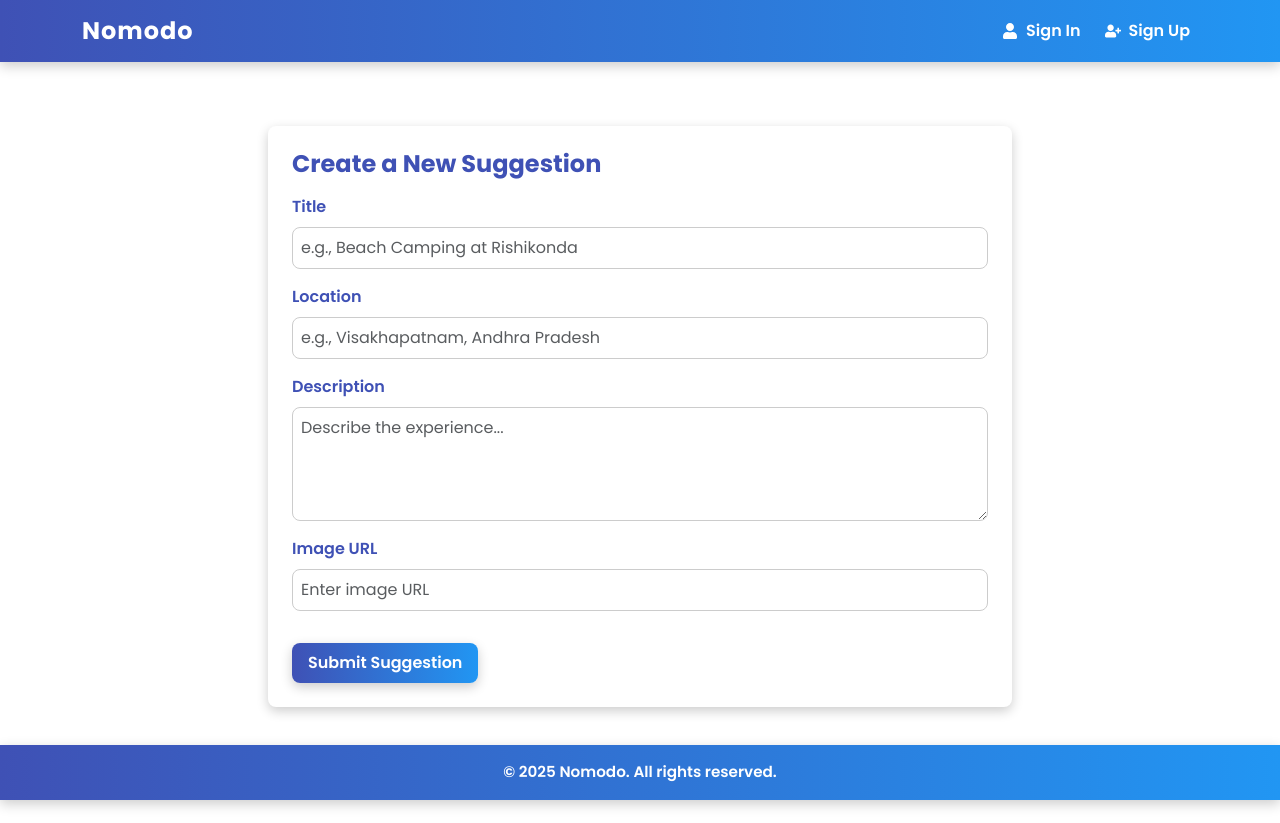
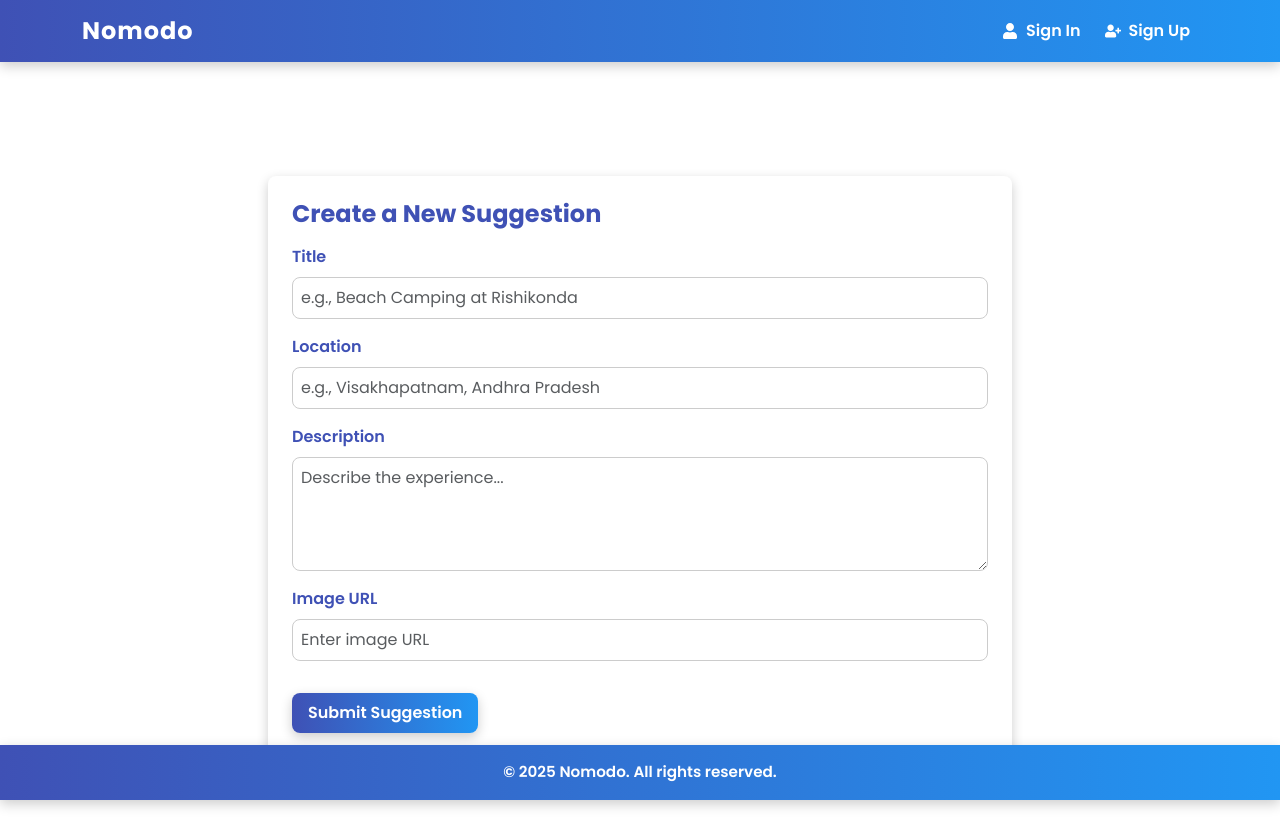
Before and after one commit to nehal-5/nomodo-travel, a React (Vite) app in the folder frontend/: page /create in a window 1280 px wide. Before the commit the page ends 800 px from the top, so only its background shows below. Built offline with nearby package versions, Linux system fonts and the light colour scheme.

Commit message:
Update Suggestion.css

```diff
--- a/frontend/src/styles/Suggestion.css
+++ b/frontend/src/styles/Suggestion.css
@@ -6,6 +6,7 @@
   border-radius: var(--radius-default);
   box-shadow: var(--shadow-lg);
   font-family: var(--font-family);
+  margin: 50px auto;
 }
 
 .modern-form-heading {
```
